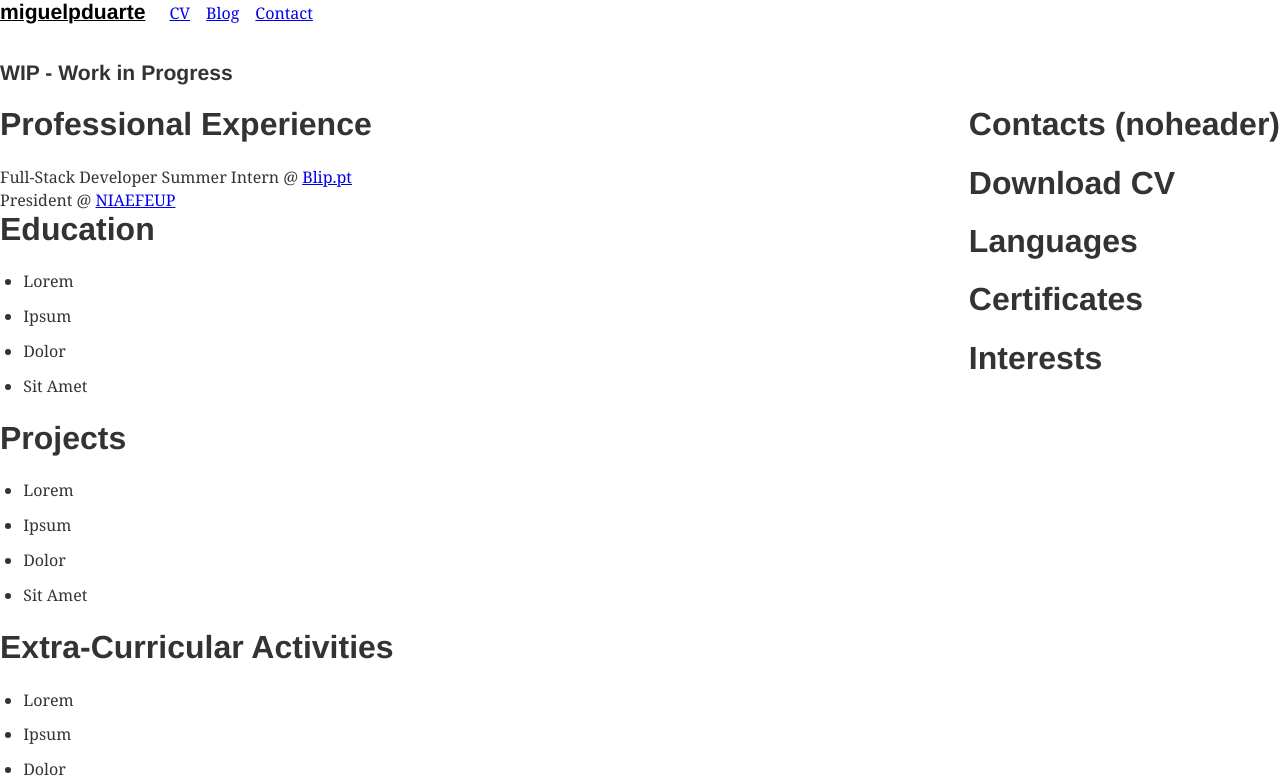
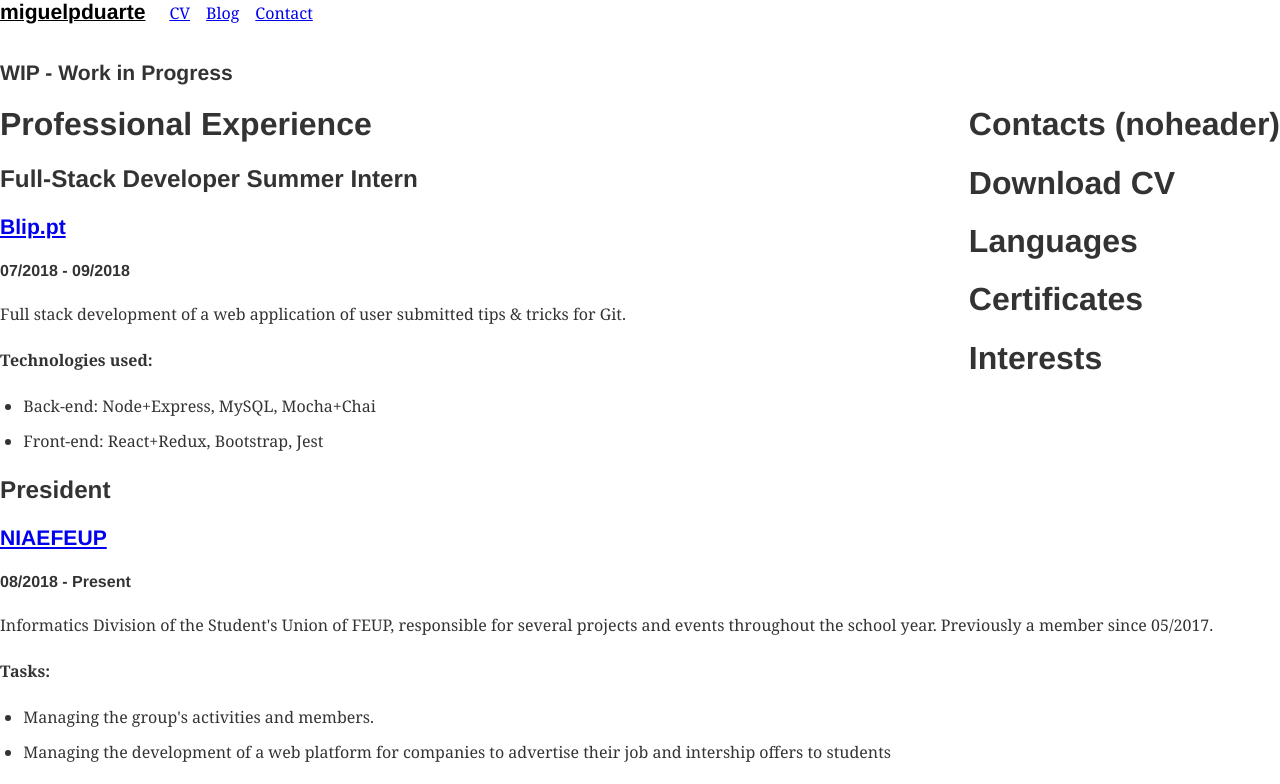
Before and after one commit to miguelpduarte/personal-website, a Gatsby site: page /cv in a window 1280 px wide. Shown: the top 784 px of the page. Built offline with nearby package versions, Linux system fonts and the light colour scheme; Gatsby itself is replaced by a stand-in of ours; some packages are replaced by stand-ins of ours.

Commit message:
Added simple CV Experience info, working on styling next

```diff
--- a/src/components/CVExperienceItem.jsx
+++ b/src/components/CVExperienceItem.jsx
@@ -1,5 +1,10 @@
 import React from "react";
 
 export default ({node}) => (
-    <div>{node.frontmatter.title}{" @ "} <a href={node.frontmatter.where_link}>{node.frontmatter.where}</a></div>
+    <div>
+        <h2>{node.frontmatter.title}</h2>
+        <h3><a href={node.frontmatter.where_link}>{node.frontmatter.where}</a></h3>
+        <h4>{node.frontmatter.date_start}{" - "}{node.frontmatter.date_end}</h4>
+        <div dangerouslySetInnerHTML={{ __html: node.html }}></div>
+    </div>
 );
```
